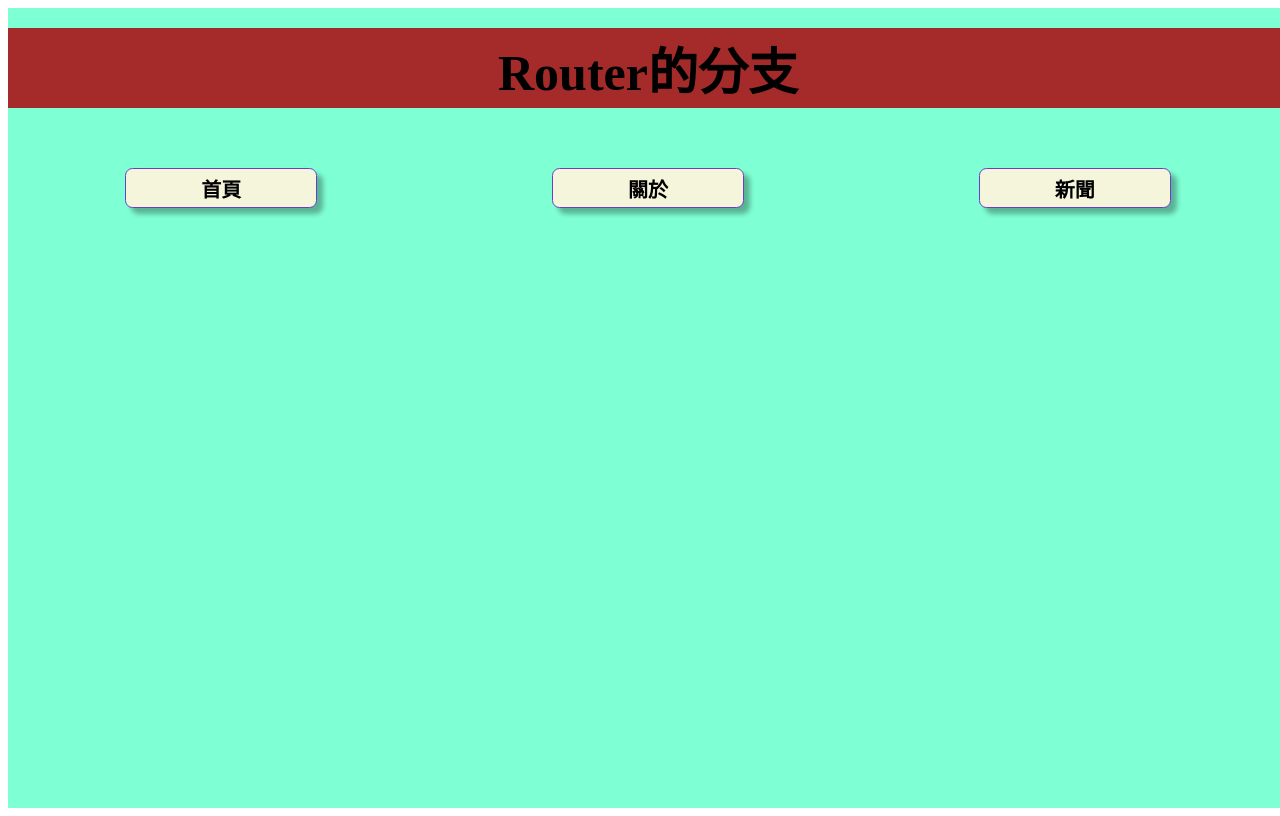
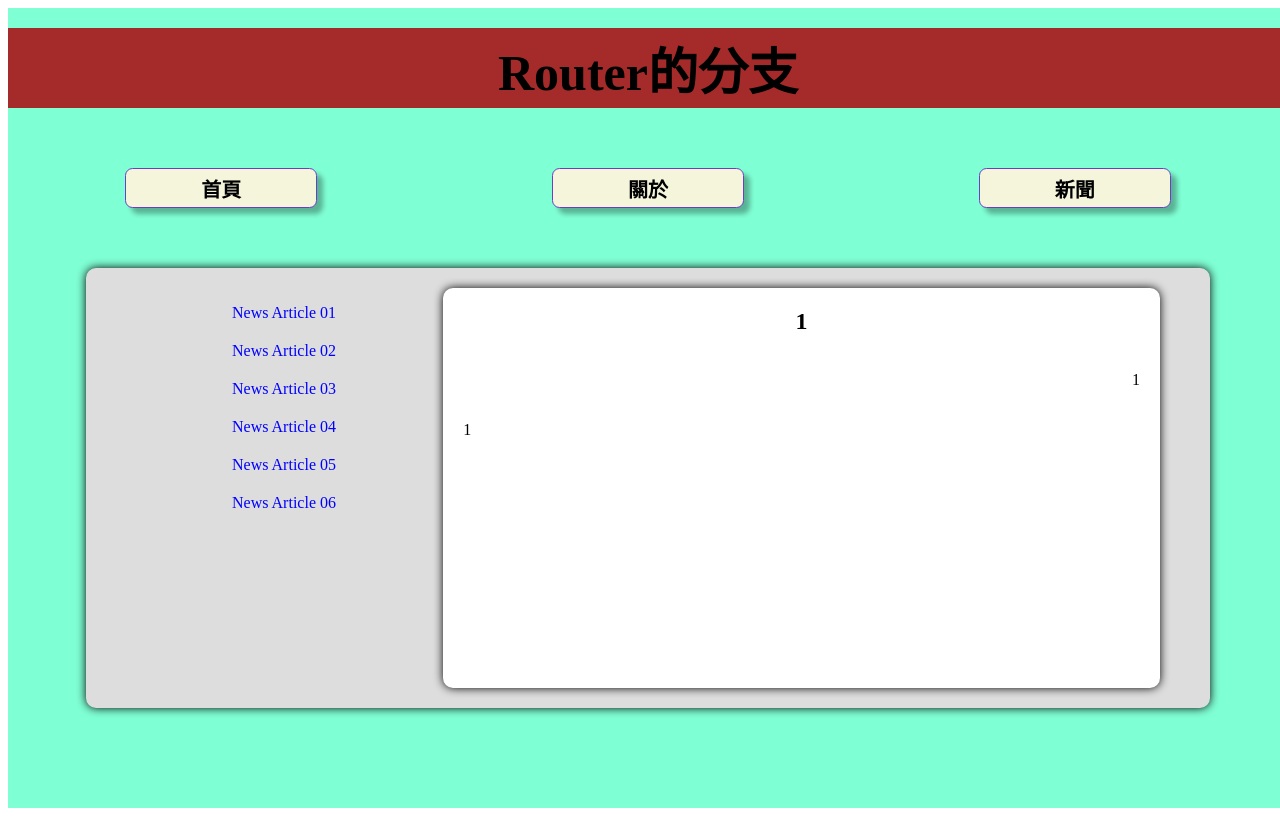
Before and after one commit to jack755051/vue_practice, a Vue app: page /#/news/detail/1/1/1/1 in a window 1280 px wide. Before the commit this address had no page. Built offline with nearby package versions, Linux system fonts and the light colour scheme; no server answers.

Commit message:
add: 巢狀結構路由＿以News為例_03_以params傳參

```diff
--- a/src/pages/Detail.vue
+++ b/src/pages/Detail.vue
@@ -1,9 +1,13 @@
 <template>
     <div class="detail">
-        <h2 class="title">{{ query.newsTitle }}</h2>
+        <!-- <h2 class="title">{{ query.newsTitle }}</h2>
         <p class="time">{{ query.publishDate }}</p>
-        <!-- <p class="content">{{ modifiedContent }}</p> -->
-        <p class="content">{{ query.newsContent }}</p>
+        <p class="content">{{ query.newsContent }}</p> -->
+
+        <h2 class="title">{{ route.params.newsTitle }}</h2>
+        <p class="time">{{ route.params.publishDate }}</p>
+        <!-- <p class="content">{{ route.params.newsContent }}</p> -->
+        <p class="content">{{ decodedContent }}</p>
     </div>
 </template>
 
@@ -18,12 +22,18 @@ import { useRoute } from 'vue-router';
 import { computed, toRefs } from 'vue';
 
 let route = useRoute();
-let { query } = toRefs(route);
+// let { query } = toRefs(route);
+
 
 // const modifiedContent = computed(() => {
 //     const content = query.value.newsContent;
 //     return content ? content.slice(1, -1) : '';
 // });
+
+
+const decodedContent = computed(() => {
+    return decodeURIComponent(route.params.newsContent as string);
+});
 
 </script>
 
--- a/src/pages/News.vue
+++ b/src/pages/News.vue
@@ -7,14 +7,26 @@
                 :key=index
                 >
                 <RouterLink :to="{
-                    path:'/news/detail',
-                    query: {
+
+                    /** query方法 */
+
+                    // path:'/news/detail',
+                    // query: {
+                    //     id:n.id,
+                    //     newsTitle:n.newsTitle,
+                    //     // newsContent:truncateContent(n.newsContent || ''),
+                    //     newsContent:n.newsContent,
+                    //     publishDate:n.publishDate?.toString(),
+                    // }
+
+                    name:'DETAIL',
+                    params: {
                         id:n.id,
                         newsTitle:n.newsTitle,
-                        // newsContent:truncateContent(n.newsContent || ''),
-                        newsContent:n.newsContent,
+                        newsContent:encodeURIComponent(n.newsContent || 'No content available'),
                         publishDate:n.publishDate?.toString(),
                     }
+
                     }">{{ n.newsTitle }}</RouterLink>
                 </li>
             </ul>
--- a/src/router/index.ts
+++ b/src/router/index.ts
@@ -9,22 +9,23 @@ const router = createRouter({
     history: createWebHashHistory(),
     routes:[
         {
-            name:'首頁',
+            name:'HOMEPAGE',
             path: '/',
             component: Home,
         },
         {
-            name:'關於',
+            name:'ABOUT',
             path: '/about',
             component: About,
         },
         {
-            name:'新聞',
+            name:'NEWS',
             path: '/news',
             component: News,
             children:[
                 {
-                    path:'detail',
+                    name:'DETAIL',
+                    path:'detail/:id/:newsTitle/:newsContent/:publishDate',
                     component:Detail
                 }
             ]
```
